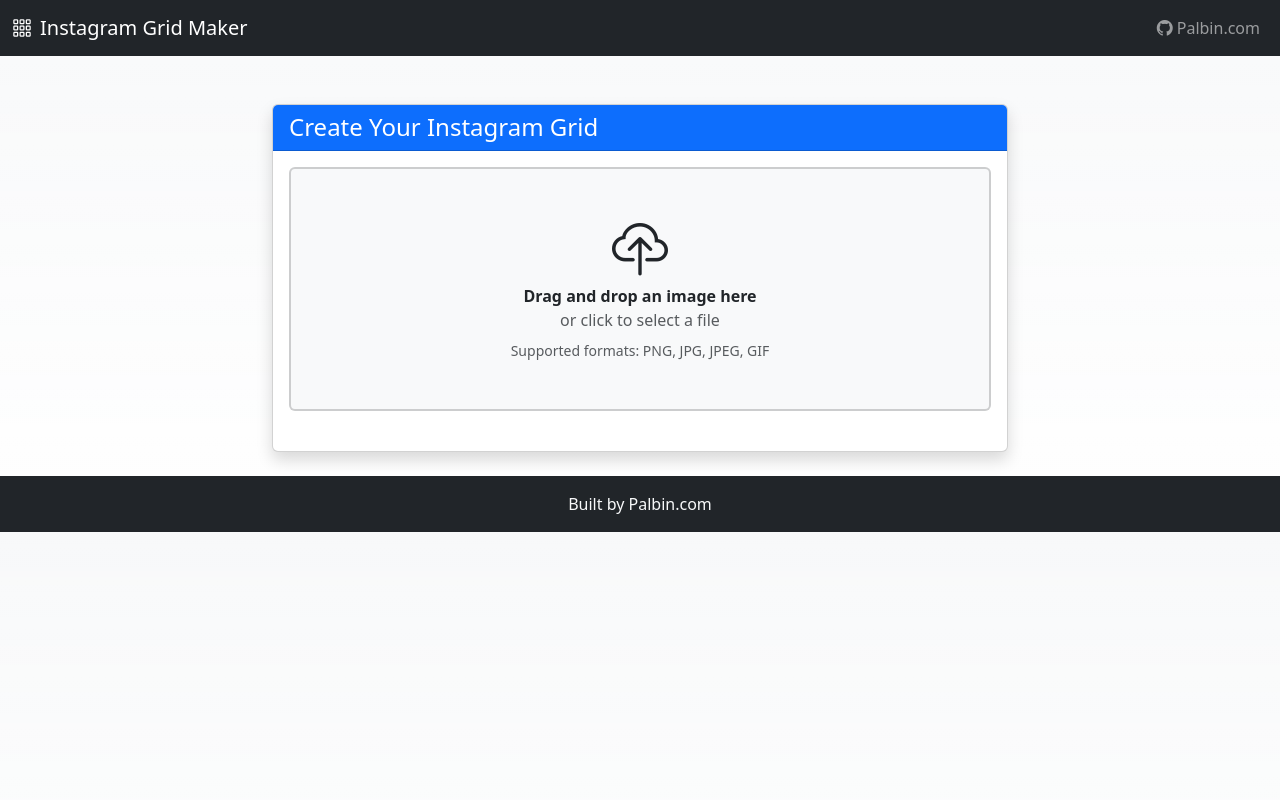
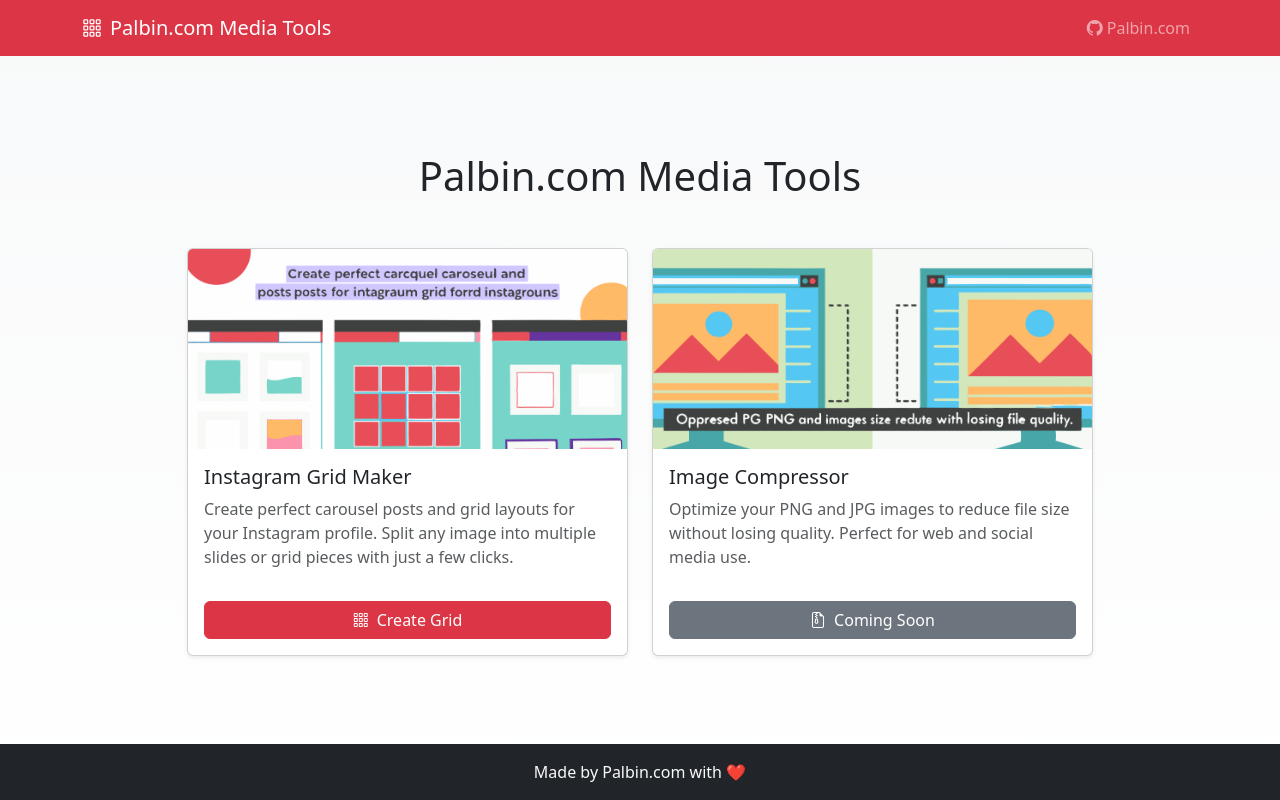
Before and after one commit to afanjul/palbin-tools, a Next.js app: page / in a window 1280 px wide. Built offline with nearby package versions, Linux system fonts and the light colour scheme.

Commit message:
Added home and tools cards

```diff
--- a/app/components/DownloadButton.tsx
+++ b/app/components/DownloadButton.tsx
@@ -82,7 +82,7 @@
       disabled={!image}
     >
       <i className="bi bi-download me-2"></i>
-      Descargar Grid
+      Descargar Zip
     </button>
   )
 }
--- a/app/components/ImageUploader.tsx
+++ b/app/components/ImageUploader.tsx
@@ -30,7 +30,7 @@
   return (
     <div
       {...getRootProps()}
-      className={`card bg-light border-2 ${isDragActive ? 'border-primary' : 'border-dashed'}`}
+      className={`card bg-light border-1 ${isDragActive ? 'border-primary' : 'border-dashed'}`}
       style={{ cursor: 'pointer' }}
     >
       <div className="card-body text-center py-5">
@@ -38,7 +38,11 @@
         <i className="bi bi-cloud-upload display-4 mb-3"></i>
         <p className="mb-0">
           {isDragActive ? (
-            <span className="text-primary">Drop your image here...</span>
+            <>
+              <span className="fw-bold text-primary">Drop your image here...</span>
+              <br />
+              <span className="text-muted">or click to select a file</span>
+            </>
           ) : (
             <>
               <span className="fw-bold">Drag and drop an image here</span>
--- /dev/null
+++ b/app/components/RootLayoutClient.tsx
@@ -0,0 +1,48 @@
+'use client'
+
+import { useEffect } from 'react'
+import 'bootstrap/dist/css/bootstrap.min.css'
+
+export default function RootLayoutClient({
+  children,
+}: {
+  children: React.ReactNode
+}) {
+  useEffect(() => {
+    require('bootstrap/dist/js/bootstrap.bundle.min.js');
+  }, []);
+
+  return (
+    <body className="bg-light d-flex flex-column min-vh-100">
+      <nav className="navbar navbar-expand-lg navbar-dark bg-danger mb-4">
+        <div className="container">
+          <a className="navbar-brand" href="/">
+            <i className="bi bi-grid-3x3-gap me-2"></i>
+            Palbin.com Media Tools
+          </a>
+          <button className="navbar-toggler" type="button" data-bs-toggle="collapse" data-bs-target="#navbarNav">
+            <span className="navbar-toggler-icon"></span>
+          </button>
+          <div className="collapse navbar-collapse" id="navbarNav">
+            <ul className="navbar-nav ms-auto">
+              <li className="nav-item">
+                <a className="nav-link" href="https://github.com/afanjul/instagram-grid-maker" target="_blank">
+                  <i className="bi bi-github me-1"></i>
+                  Palbin.com
+                </a>
+              </li>
+            </ul>
+          </div>
+        </div>
+      </nav>
+      <main className="container py-4">
+        {children}
+      </main>
+      <footer className="footer mt-auto py-3 bg-dark text-light">
+        <div className="container text-center">
+          <span>Made by Palbin.com with ❤️</span>
+        </div>
+      </footer>
+    </body>
+  )
+}
--- a/app/globals.css
+++ b/app/globals.css
@@ -2,6 +2,17 @@
   --foreground-rgb: 0, 0, 0;
   --background-start-rgb: 214, 219, 220;
   --background-end-rgb: 255, 255, 255;
+  --max-width: 1100px;
+  --border-radius: 12px;
+  --font-mono: ui-monospace, Menlo, Monaco, 'Cascadia Mono', 'Segoe UI Mono',
+    'Roboto Mono', 'Oxygen Mono', 'Ubuntu Monospace', 'Source Code Pro',
+    'Fira Mono', 'Droid Sans Mono', 'Courier New', monospace;
+}
+
+* {
+  box-sizing: border-box;
+  padding: 0;
+  margin: 0;
 }
 
 body {
@@ -17,3 +28,22 @@
   font-family: -apple-system, BlinkMacSystemFont, 'Segoe UI', Roboto, Oxygen,
     Ubuntu, Cantarell, 'Open Sans', 'Helvetica Neue', sans-serif;
 }
+
+html,
+body {
+  max-width: 100vw;
+  overflow-x: hidden;
+}
+
+.hover-shadow {
+  transition: transform 0.2s ease-in-out, box-shadow 0.2s ease-in-out;
+}
+
+.hover-shadow:hover {
+  transform: translateY(-5px);
+  box-shadow: 0 .5rem 1rem rgba(0,0,0,.15)!important;
+}
+
+.border-dashed {
+  border-style: dashed !important;
+}
--- a/app/layout.tsx
+++ b/app/layout.tsx
@@ -1,61 +1,27 @@
-'use client'
+import './globals.css'
+import RootLayoutClient from './components/RootLayoutClient'
 
-import './globals.css'
-import 'bootstrap/dist/css/bootstrap.min.css'
-import { useEffect } from 'react'
-
+// Metadata for the app
 export const metadata = {
   title: 'Instagram Grid Maker',
   description: 'Create and customize your Instagram grid layout',
 }
 
+// Server component wrapper
 export default function RootLayout({
   children,
 }: {
   children: React.ReactNode
 }) {
-  useEffect(() => {
-    require('bootstrap/dist/js/bootstrap.bundle.min.js');
-  }, []);
-
   return (
     <html lang="en">
       <head>
         <meta name="viewport" content="width=device-width, initial-scale=1" />
         <link rel="stylesheet" href="https://cdn.jsdelivr.net/npm/bootstrap-icons@1.11.2/font/bootstrap-icons.css" />
-        <title>Instagram Grid Maker</title>
       </head>
-      <body className="bg-light">
-        <nav className="navbar navbar-expand-lg navbar-dark bg-dark mb-4">
-          <div className="container-fluid">
-            <a className="navbar-brand" href="/">
-              <i className="bi bi-grid-3x3-gap me-2"></i>
-              Instagram Grid Maker
-            </a>
-            <button className="navbar-toggler" type="button" data-bs-toggle="collapse" data-bs-target="#navbarNav">
-              <span className="navbar-toggler-icon"></span>
-            </button>
-            <div className="collapse navbar-collapse" id="navbarNav">
-              <ul className="navbar-nav ms-auto">
-                <li className="nav-item">
-                  <a className="nav-link" href="https://github.com/yourusername/instagram-grid-maker" target="_blank">
-                    <i className="bi bi-github me-1"></i>
-                    Palbin.com
-                  </a>
-                </li>
-              </ul>
-            </div>
-          </div>
-        </nav>
-        <main className="container py-4">
-          {children}
-        </main>
-        <footer className="footer mt-auto py-3 bg-dark text-light">
-          <div className="container text-center">
-            <span>Built by Palbin.com</span>
-          </div>
-        </footer>
-      </body>
+      <RootLayoutClient>
+        {children}
+      </RootLayoutClient>
     </html>
   )
 }
--- a/app/page.tsx
+++ b/app/page.tsx
@@ -1,110 +1,63 @@
 'use client'
 
-import { useState, useCallback } from 'react'
-import ImageUploader from './components/ImageUploader'
-import GridPreview from './components/GridPreview'
-import DownloadButton from './components/DownloadButton'
+export default function Home() {
+  return (
+    <div className="container py-5">
+      <h1 className="text-center mb-5">Palbin.com Media Tools</h1>
 
-type GridMode = 'carousel' | 'grid';
-
-export default function InstagramGridMaker() {
-  const [image, setImage] = useState<string | null>(null)
-  const [columns, setColumns] = useState(3)
-  const [gridMode, setGridMode] = useState<GridMode>('grid')
-
-  const handleImageUpload = useCallback((newImage: string) => {
-    setImage(newImage)
-  }, [])
-
-  const handleColumnsChange = useCallback((newColumns: number) => {
-    setColumns(newColumns)
-  }, [])
-
-  const handleGridModeChange = useCallback((newMode: GridMode) => {
-    setGridMode(newMode)
-  }, [])
-
-  return (
-    <div className="row justify-content-center">
-      <div className="col-12 col-md-10 col-lg-8">
-        <div className="card shadow">
-          <div className="card-header bg-primary text-white">
-            <h4 className="mb-0">Create Your Instagram Grid</h4>
+      <div className="row g-4 justify-content-center">
+        {/* Instagram Grid Maker Card */}
+        <div className="col-12 col-md-6 col-lg-5">
+          <a href="/instagram-grid-maker" className="text-decoration-none">
+            <div className="card h-100 shadow-sm hover-shadow">
+              <img
+                src="/tool-images/instagram-grid-maker.png"
+                className="card-img-top"
+                alt="Instagram Grid Maker"
+                style={{ height: '200px', objectFit: 'cover' }}
+              />
+              <div className="card-body">
+                <h5 className="card-title text-dark">Instagram Grid Maker</h5>
+                <p className="card-text text-muted">
+                  Create perfect carousel posts and grid layouts for your Instagram profile.
+                  Split any image into multiple slides or grid pieces with just a few clicks.
+                </p>
               </div>
-          <div className="card-body">
-            <div className="mb-4">
-              <ImageUploader onImageUpload={handleImageUpload} />
-            </div>
-
-            {image && (
-              <>
-                <div className="row mb-4">
-                  <div className="col-md-6">
-                    <div className="card h-100">
-                      <div className="card-body">
-                        <h5 className="card-title">Grid Mode</h5>
-                        <div className="btn-group w-100" role="group">
-                          <button
-                            type="button"
-                            className={`btn ${gridMode === 'grid' ? 'btn-primary' : 'btn-outline-primary'}`}
-                            onClick={() => handleGridModeChange('grid')}
-                          >
-                            <i className="bi bi-grid-3x3"></i> Grid
-                          </button>
-                          <button
-                            type="button"
-                            className={`btn ${gridMode === 'carousel' ? 'btn-primary' : 'btn-outline-primary'}`}
-                            onClick={() => handleGridModeChange('carousel')}
-                          >
-                            <i className="bi bi-images"></i> Carousel
-                          </button>
+              <div className="card-footer bg-transparent border-0 p-3">
+                <div className="btn btn-danger w-100">
+                  <i className="bi bi-grid-3x3-gap me-2"></i>
+                  Create Grid
                 </div>
               </div>
             </div>
+          </a>
         </div>
-                  <div className="col-md-6">
-                    <div className="card h-100">
+
+        {/* Image Compressor Card */}
+        <div className="col-12 col-md-6 col-lg-5">
+          <a href="#" className="text-decoration-none">
+            <div className="card h-100 shadow-sm hover-shadow">
+              <img
+                src="/tool-images/image-compressor.png"
+                className="card-img-top"
+                alt="Image Compressor"
+                style={{ height: '200px', objectFit: 'cover' }}
+              />
               <div className="card-body">
-                        <h5 className="card-title">Columns</h5>
-                        <input
-                          type="range"
-                          className="form-range"
-                          min="1"
-                          max="4"
-                          value={columns}
-                          onChange={(e) => handleColumnsChange(Number(e.target.value))}
-                        />
-                        <div className="text-center mt-2">
-                          <span className="badge bg-primary">{columns} Columns</span>
+                <h5 className="card-title text-dark">Image Compressor</h5>
+                <p className="card-text text-muted">
+                  Optimize your PNG and JPG images to reduce file size without losing quality.
+                  Perfect for web and social media use.
+                </p>
+              </div>
+              <div className="card-footer bg-transparent border-0 p-3">
+                <div className="btn btn-secondary w-100">
+                  <i className="bi bi-file-earmark-zip me-2"></i>
+                  Coming Soon
                 </div>
               </div>
             </div>
-                  </div>
-                </div>
-
-                <div className="card mb-4">
-                  <div className="card-body">
-                    <h5 className="card-title">Preview</h5>
-                    <GridPreview
-                      image={image}
-                      columns={columns}
-                      gridMode={gridMode}
-                      onColumnsChange={handleColumnsChange}
-                      onGridModeChange={handleGridModeChange}
-                    />
-                  </div>
-                </div>
-
-                <div className="text-center">
-                  <DownloadButton
-                    image={image}
-                    columns={columns}
-                    gridMode={gridMode}
-                  />
-                </div>
-              </>
-            )}
-          </div>
+          </a>
         </div>
       </div>
     </div>
```
Also changed, not shown: app/components/GridPreview.tsx (+0 -23 lines), app/instagram-grid-maker/page.tsx (added, +111 -0 lines), public/tool-images/image-compressor.png (added), public/tool-images/instagram-grid-maker.png (added). Lines whose indentation alone changed are shown as unchanged.
